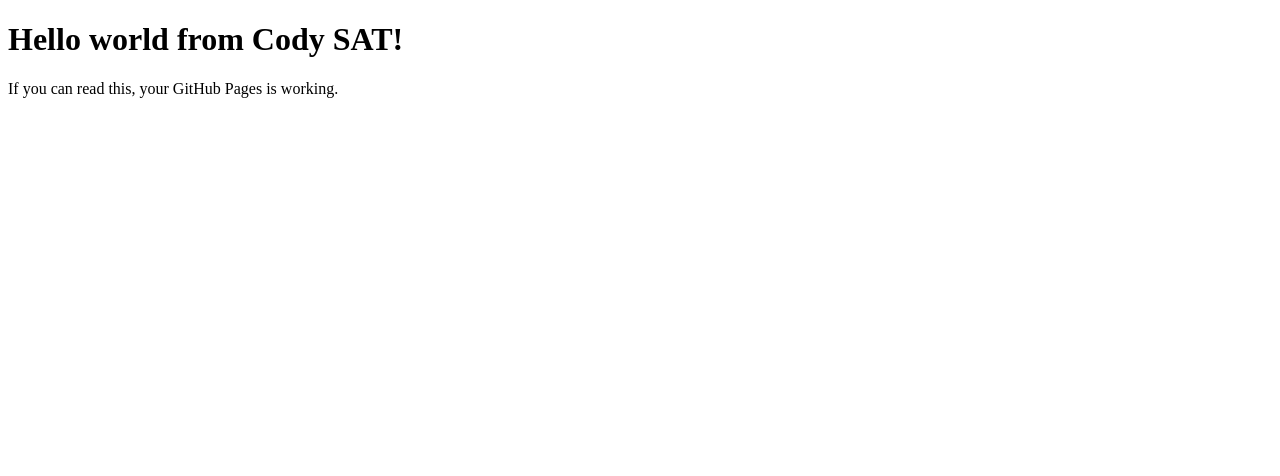
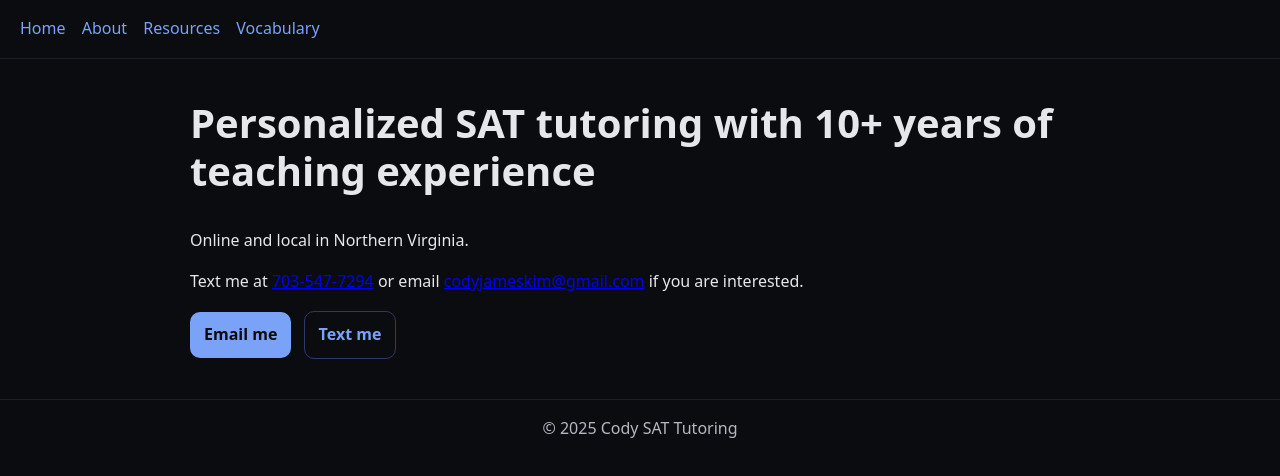
Before and after one commit to cody-SAT/cody-SAT, a plain HTML site: page index.html in a window 1280 px wide. Drawn offline with Linux system fonts and the light colour scheme.

Commit message:
Update index.html

```diff
--- a/index.html
+++ b/index.html
@@ -1,11 +1,44 @@
 <!doctype html>
-<html>
+<html lang="en">
 <head>
   <meta charset="utf-8">
+  <meta name="viewport" content="width=device-width, initial-scale=1">
   <title>Cody SAT Tutoring</title>
+  <style>
+    body { margin:0; font:16px/1.6 system-ui, sans-serif; background:#0b0c10; color:#e6e7eb; }
+    header, footer { padding:16px 20px; border-bottom:1px solid #1b1e27; }
+    footer { border-top:1px solid #1b1e27; border-bottom:none; text-align:center; color:#b4b8c2; }
+    nav a { margin-right:12px; color:#7aa2f7; text-decoration:none; }
+    .hero { max-width:900px; margin:40px auto; padding:0 20px; }
+    .hero h1 { font-size:clamp(28px,4vw,40px); line-height:1.2; }
+    .btn { display:inline-block; background:#7aa2f7; color:#0b0c10; font-weight:700; padding:10px 14px; border-radius:10px; text-decoration:none; margin-right:8px; }
+    .btn--ghost { background:transparent; color:#7aa2f7; border:1px solid #2b3a67; }
+  </style>
 </head>
 <body>
-    <h1>Hello world from Cody SAT!</h1>
-    <p>If you can read this, your GitHub Pages is working.</p>
+  <header>
+    <nav>
+      <a href="./">Home</a>
+      <a href="./about.html">About</a>
+      <a href="./resources.html">Resources</a>
+      <a href="./vocabulary.html">Vocabulary</a>
+    </nav>
+  </header>
+
+  <main>
+    <section class="hero">
+      <h1>Personalized SAT tutoring with 10+ years of teaching experience</h1>
+      <p>Online and local in Northern Virginia.</p>
+      <p>Text me at <a href="tel:+17035477294">703-547-7294</a> or email <a href="mailto:codyjameskim@gmail.com">codyjameskim@gmail.com</a> if you are interested.</p>
+      <p>
+        <a class="btn" href="mailto:codyjameskim@gmail.com">Email me</a>
+        <a class="btn btn--ghost" href="tel:+17035477294">Text me</a>
+      </p>
+    </section>
+  </main>
+
+  <footer>
+    © <script>document.write(new Date().getFullYear())</script> Cody SAT Tutoring
+  </footer>
 </body>
 </html>
```
Lines whose indentation alone changed are shown as unchanged.
